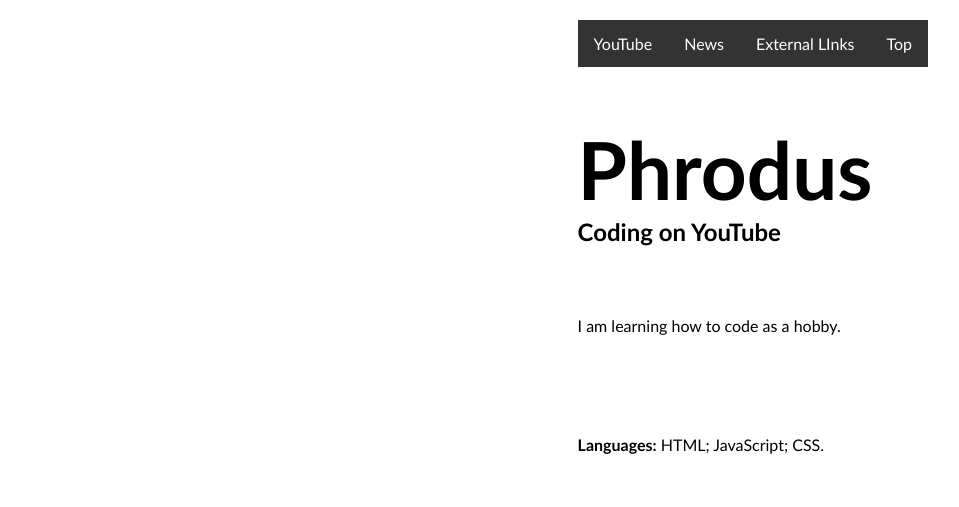
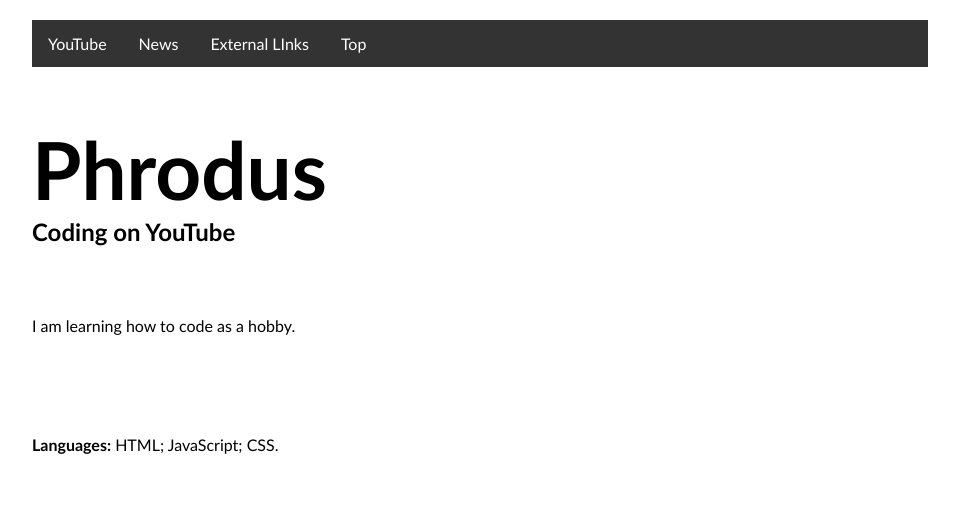
Before and after one commit to Phrodus/phrodus.github.io, a plain HTML site: page index.html in a window 1280 px wide. Shown: the whole page, without its empty margins (160-1119 px from the left). Drawn offline with Linux system fonts and the light colour scheme.

Commit message:
Update index.html

```diff
--- a/index.html
+++ b/index.html
@@ -42,10 +42,6 @@
 			text-align: center;
 			padding: 14px 16px;
 			text-decoration: none;
-		}
-
-		#top {
-			float: right;
 		}
 
 		.dropdown {
```
